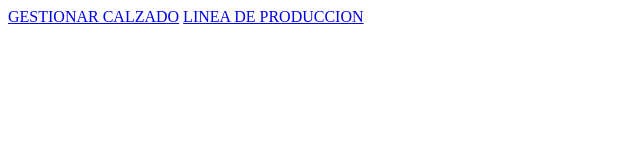
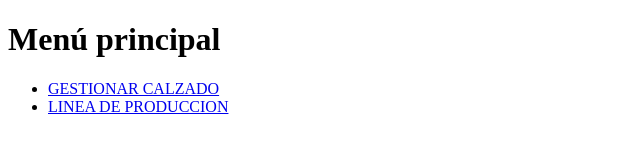
Before and after one commit to pabloceccarelli/calzado, a plain HTML site: page index.html in a window 1280 px wide. Shown: the whole page, without its empty margins (0-640 px from the left). Drawn offline with Linux system fonts and the light colour scheme.

Commit message:
quinto commit, actualizar index.html

```diff
--- a/index.html
+++ b/index.html
@@ -7,7 +7,12 @@
     <title>Document</title>
 </head>
 <body>
-    <a href="./modelo-calzado.html">GESTIONAR CALZADO</a>
-    <a href="./linea.html">LINEA DE PRODUCCION</a>
+    <h1>Menú principal</h1>
+    <ul>
+        <li><a href="./modelo-calzado.html">GESTIONAR CALZADO</a></li>
+        <li><a href="./linea.html">LINEA DE PRODUCCION</a></li>
+    </ul>
+
+
 </body>
 </html>
```
